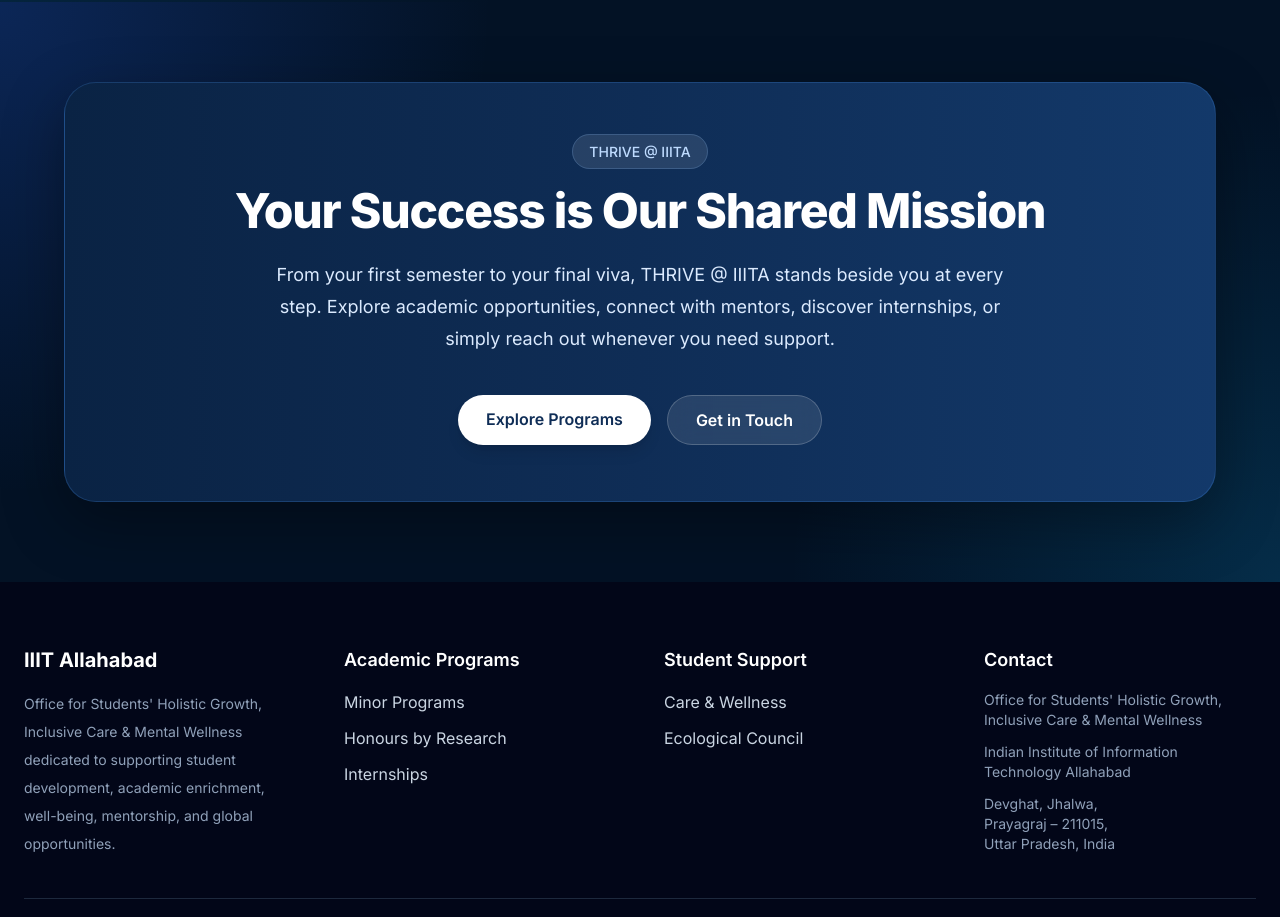
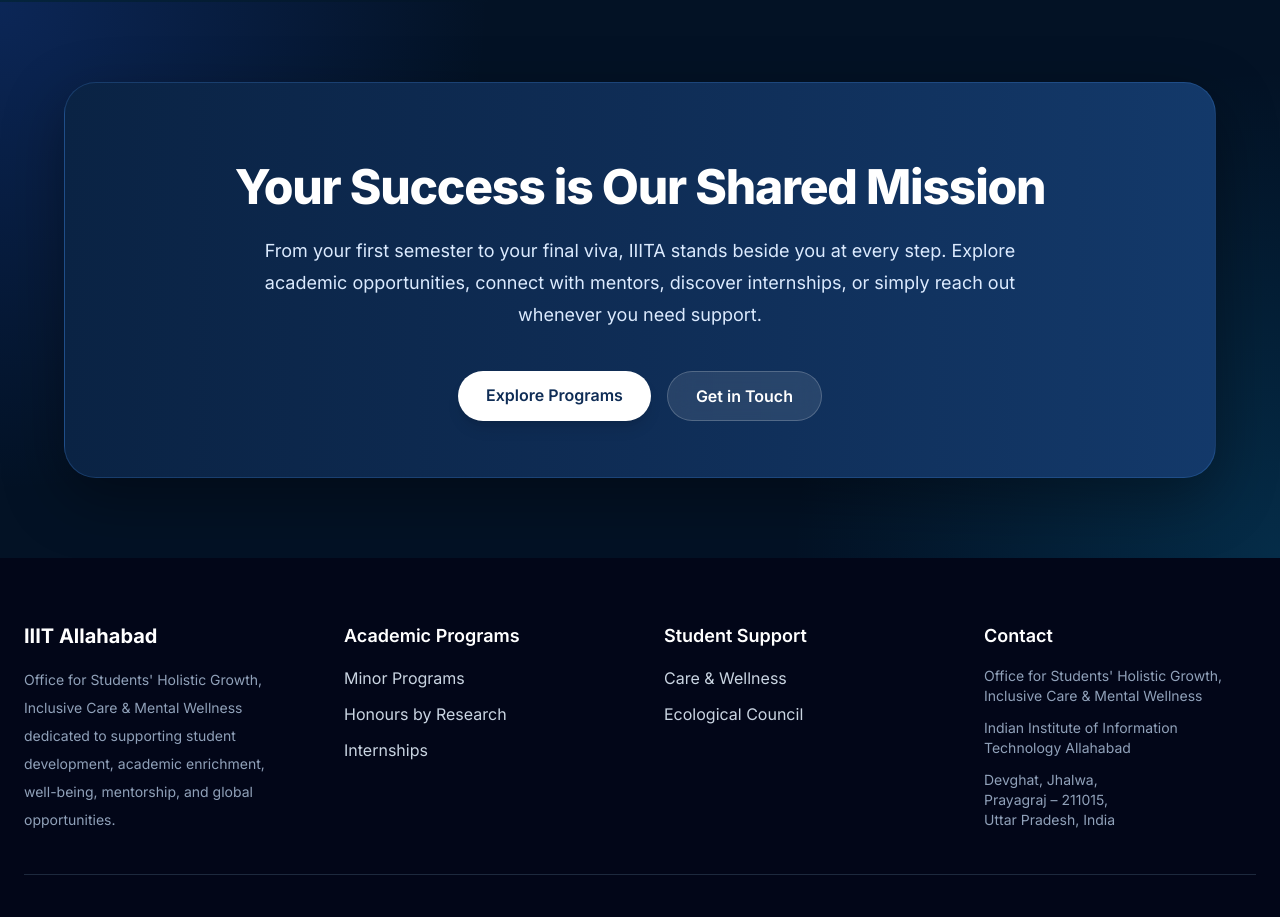
Before and after one commit to srthkksrwni/IIITA-PORTAL, a React (Vite) app in the folder iiita/: page /#/ in a window 1280 px wide. Shown: the part 3900-4817 px from the top of the page. Built offline with nearby package versions, Linux system fonts and the light colour scheme.

Commit message:
removed thrive

```diff
--- a/iiita/src/pages/Home/CallToAction.jsx
+++ b/iiita/src/pages/Home/CallToAction.jsx
@@ -9,16 +9,14 @@
       <div className="relative mx-auto max-w-6xl">
         <div className="overflow-hidden rounded-[2rem] border border-blue-400/20 bg-gradient-to-r from-[#0a2344] via-[#0f2d56] to-[#13396a] px-8 py-14 text-center shadow-[0_20px_60px_rgba(0,0,0,0.35)] lg:px-16">
 
-          <span className="rounded-full border border-blue-300/20 bg-white/10 px-4 py-2 text-sm font-medium text-blue-200">
-            THRIVE @ IIITA
-          </span>
+
 
           <h2 className="mt-6 text-3xl font-extrabold tracking-tight text-white sm:text-4xl lg:text-5xl">
             Your Success is Our Shared Mission
           </h2>
 
           <p className="mx-auto mt-6 max-w-3xl text-lg leading-8 text-blue-100">
-            From your first semester to your final viva, THRIVE @ IIITA stands
+            From your first semester to your final viva, IIITA stands
             beside you at every step. Explore academic opportunities, connect
             with mentors, discover internships, or simply reach out whenever
             you need support.
--- a/iiita/src/pages/Home/FeaturedInitiatives.jsx
+++ b/iiita/src/pages/Home/FeaturedInitiatives.jsx
@@ -23,7 +23,7 @@
     {
       title: "Faculty Mentorship",
       desc: "Every student is matched with a faculty mentor for sustained academic and career guidance.",
-      link: "/mentorship",
+      link: "/underconstruction",
       color: "blue",
     },
     {
@@ -35,7 +35,7 @@
     {
       title: "Student Mobility",
       desc: "Semester exchange, credit transfer and summer schools with partner institutions worldwide.",
-      link: "/mobility",
+      link: "/underconstruction",
       color: "blue",
     },
     {
@@ -47,7 +47,7 @@
     {
       title: "Inclusive Education",
       desc: "Accessibility services, assistive technologies and accommodations for our Divyangjan students.",
-      link: "/inclusive",
+      link: "/underconstruction",
       color: "green",
     },
     {
--- a/iiita/src/pages/Home/Mobility.jsx
+++ b/iiita/src/pages/Home/Mobility.jsx
@@ -36,7 +36,7 @@
               T
             </span>
             <span>
-              <b className="block text-lg">THRIVE @ IIITA</b>
+              <b className="block text-lg">IIITA</b>
               <span className="text-sm text-slate-500">
                 Holistic Growth · Inclusive Care · Mental Wellness
               </span>
@@ -194,7 +194,7 @@
 
       <footer className="bg-slate-900 text-white">
         <div className="max-w-7xl mx-auto px-4 py-10">
-          <h3 className="text-xl font-bold mb-2">THRIVE @ IIITA</h3>
+          <h3 className="text-xl font-bold mb-2">IIITA</h3>
           <p className="text-slate-300 max-w-2xl">
             The single point of access for student development, well-being,
             inclusion and global opportunity at IIIT Allahabad.
--- a/iiita/src/pages/Wellness.jsx
+++ b/iiita/src/pages/Wellness.jsx
@@ -99,7 +99,7 @@
           </div>
 
           <p className="mb-4 text-sm font-semibold uppercase tracking-[0.2em] text-blue-200">
-            THRIVE @ IIITA · Care & Wellness
+            Care & Wellness
           </p>
 
           <h1 className="mb-6 text-4xl font-bold md:text-6xl">
```
Also changed, not shown: 1 other file (tests, documents, lock files or other folders).
